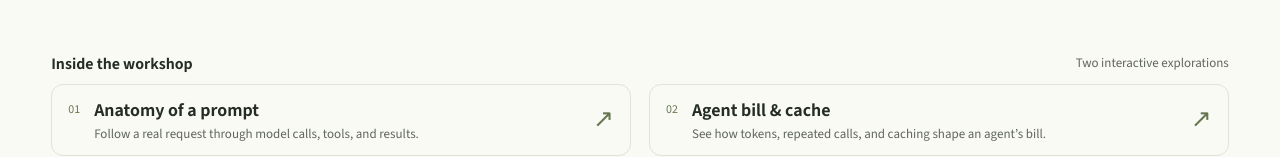
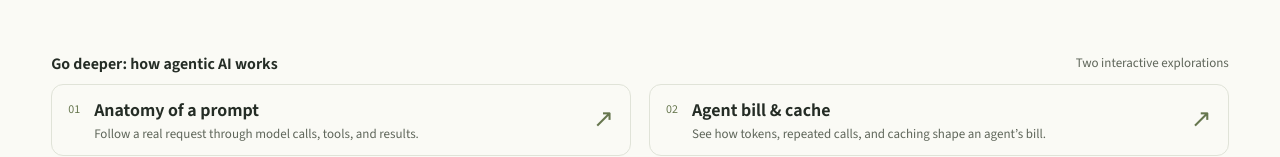
Before and after one commit to nboitout/Business_Forward_Workshop, a plain HTML site: page public/index.html in a window 1280 px wide. Shown: the part 594-751 px from the top of the page. Drawn offline with Linux system fonts and the light colour scheme.

Commit message:
Clarify homepage agentic AI exploration heading

```diff
--- a/public/index.html
+++ b/public/index.html
@@ -42,7 +42,7 @@
 </aside>
 </section>
 <section class="lessons" aria-labelledby="explore">
-<div class="section-heading"><h2 id="explore">Inside the workshop</h2><span>Two interactive explorations</span></div>
+<div class="section-heading"><h2 id="explore">Go deeper: how agentic AI works</h2><span>Two interactive explorations</span></div>
 <div class="lesson-grid">
 <a class="lesson" href="/trace/#en"><span class="lesson-number">01</span><div><h3>Anatomy of a prompt</h3><p>Follow a real request through model calls, tools, and results.</p></div><span class="arrow" aria-hidden="true">↗</span></a>
 <a class="lesson" href="/caching/#en"><span class="lesson-number">02</span><div><h3>Agent bill &amp; cache</h3><p>See how tokens, repeated calls, and caching shape an agent’s bill.</p></div><span class="arrow" aria-hidden="true">↗</span></a>
--- a/public/languages.js
+++ b/public/languages.js
@@ -13,7 +13,7 @@ window.workshopTranslations = [
 ['Workshop time and format','Programul și formatul workshopului'],['YOUR SESSION','SESIUNEA DUMNEAVOASTRĂ'],['DAY 2','ZIUA 2'],['10 October','10 octombrie'],['90 minutes','90 de minute'],['Demos slot','Sesiune de demonstrații'],
 ['From a request to a result','De la cerință la rezultat'],['You ask','Formulați cerința'],['Start with a task','Porniți de la o sarcină'],['AI acts','AI acționează'],['Reason, use tools, iterate','Analizează, folosește instrumente, iterează'],['Work gets done','Obțineți rezultatul'],['Review the result','Verificați rezultatul'],['Business Forward · Day 2 demos','Business Forward · Demonstrații în ziua 2'],
 ['QR code to open the workshop website on your phone','Cod QR pentru accesarea site-ului workshopului pe telefon'],['Open the workshop on your phone','Deschideți workshopul pe telefon'],['Scan the QR code to access the presentation and interactive demonstrations.','Scanați codul QR pentru a accesa prezentarea și demonstrațiile interactive.'],
-['Inside the workshop','În cadrul workshopului'],['Two interactive explorations','Două explorări interactive'],['Anatomy of a prompt','Anatomia unui prompt'],['Follow a real request through model calls, tools, and results.','Urmăriți o solicitare reală: apeluri la model, instrumente și rezultate.'],['Agent bill & cache','Costurile unui agent și memoria cache'],['See how tokens, repeated calls, and caching shape an agent’s bill.','Descoperiți cum tokenurile, apelurile repetate și memoria cache influențează costurile unui agent.'],['A clearer perspective. A step forward.','O perspectivă mai clară. Un pas înainte.'],
+['Go deeper: how agentic AI works','Aprofundați: cum funcționează AI-ul agentic'],['Two interactive explorations','Două explorări interactive'],['Anatomy of a prompt','Anatomia unui prompt'],['Follow a real request through model calls, tools, and results.','Urmăriți o solicitare reală: apeluri la model, instrumente și rezultate.'],['Agent bill & cache','Costurile unui agent și memoria cache'],['See how tokens, repeated calls, and caching shape an agent’s bill.','Descoperiți cum tokenurile, apelurile repetate și memoria cache influențează costurile unui agent.'],['A clearer perspective. A step forward.','O perspectivă mai clară. Un pas înainte.'],
 ['Join Nicolas Boitout for a Business Forward workshop on Day 2, 10 October, from 13:30 to 15:00 during the demos slot. Explore AI agents through interactive demonstrations.','Participați la workshopul Business Forward cu Nicolas Boitout, în ziua 2, pe 10 octombrie, între 13:30 și 15:00, în sesiunea de demonstrații. Explorați agenții AI prin demonstrații interactive.'],
 ['Workshop preparation · Business Forward','Pregătire pentru workshop · Business Forward'],
 ['Prepare your laptop, a concrete project, and your own data before the Business Forward workshop on 10 October, 13:30–15:00.','Pregătiți laptopul, un proiect concret și propriile date înainte de workshopul Business Forward din 10 octombrie, 13:30–15:00.'],
```
